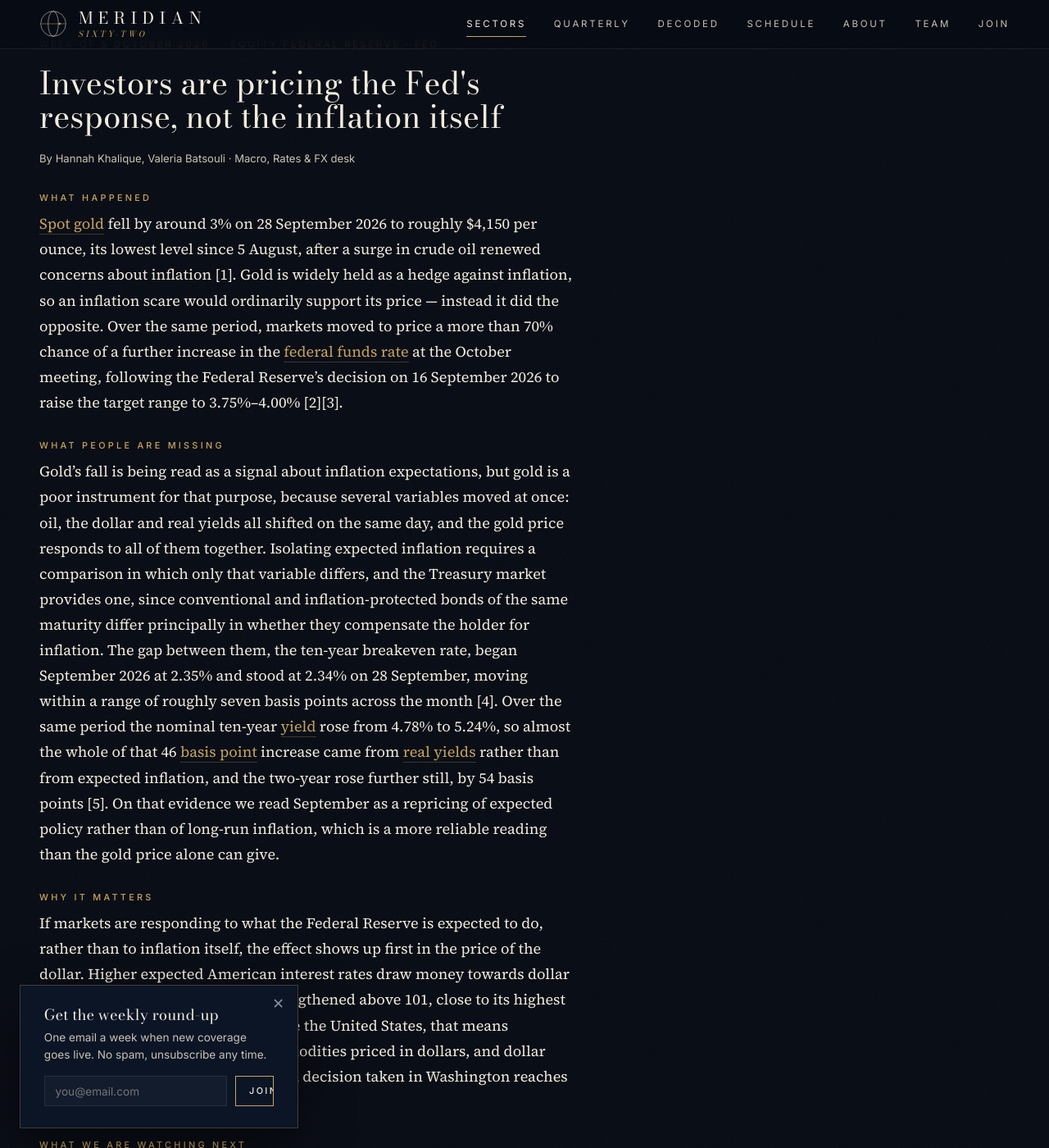
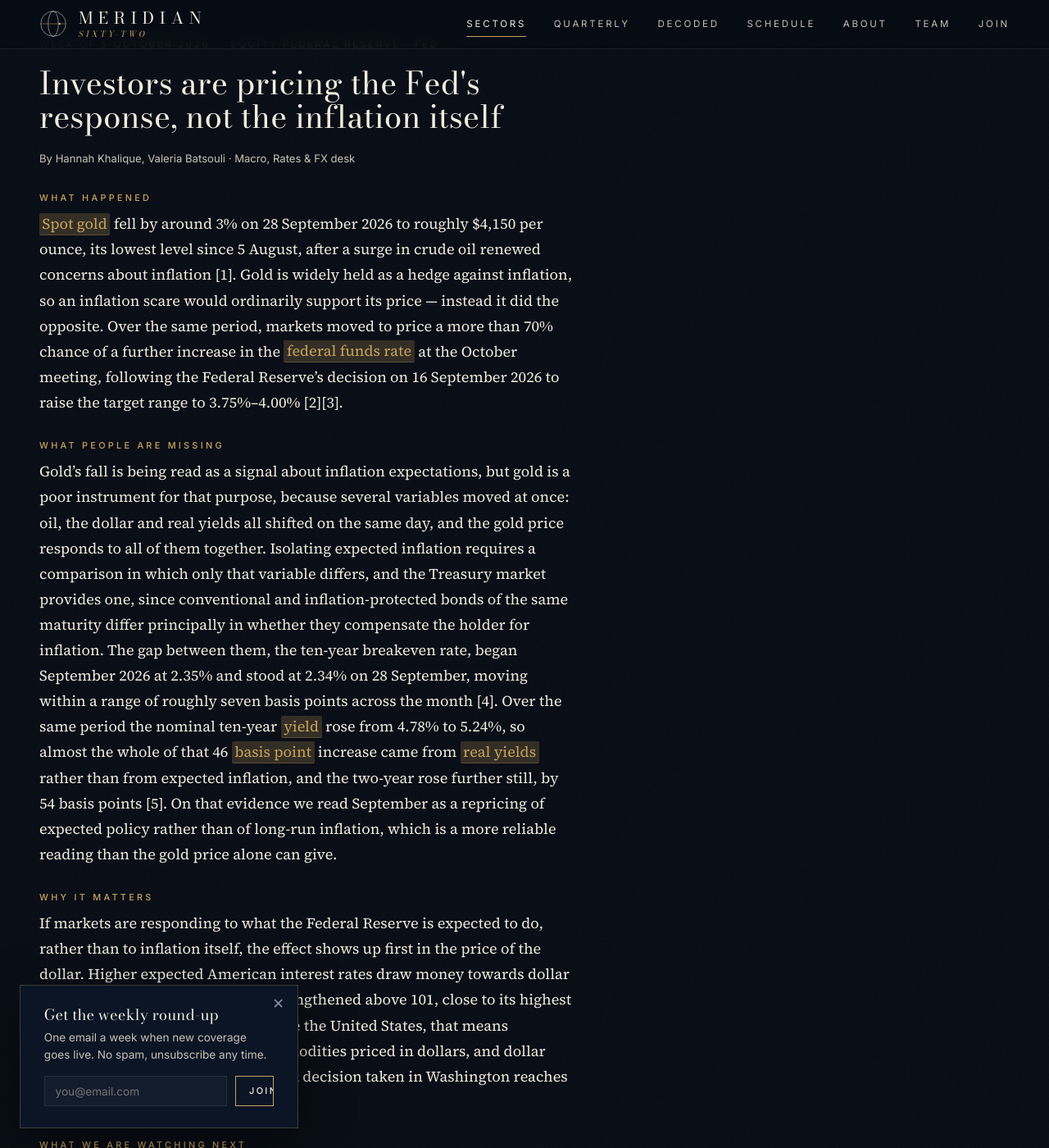
Before and after one commit to meridian62contact-lang/meridian62contact-lang.github.io, a Jekyll site: the page built from _sectors/10-macro-rates-fx.md, in a window 1280 px wide and 1400 px high, scrolled down 1401 px. Shown: the whole window at 82% size. Built offline with Jekyll 4.4.1, drawn with Linux system fonts in a browser that asks for light colours.

Commit message:
Update main.css

```diff
--- a/assets/css/main.css
+++ b/assets/css/main.css
@@ -258,6 +258,8 @@ body.nav-open .nav-toggle span::after{top:0;transform:rotate(-45deg)}
 .note__body li{margin-bottom:.35rem}
 .note__body a{color:var(--gold);border-bottom:1px solid var(--line)}
 .note__body a:hover{color:var(--gold-2)}
+.glossary-term{color:var(--ink);background:rgba(201,164,92,.22);border-bottom:1px solid var(--gold);text-decoration:none;padding:.02em .2em;border-radius:2px;transition:background .2s var(--ease),color .2s var(--ease)}
+.glossary-term:hover{background:rgba(201,164,92,.4);color:var(--bg)}
 .note__body sup{font-family:var(--sans);font-size:.7em;color:var(--gold)}
 .note__body blockquote{margin:1.5rem 0;padding-left:1.2rem;border-left:2px solid var(--gold);color:var(--ink-2);font-style:italic}
 .note__foot{margin-top:2rem;font-family:var(--sans);font-size:.74rem;color:var(--muted);line-height:1.55;max-width:68ch}
@@ -307,7 +309,7 @@ body.nav-open .nav-toggle span::after{top:0;transform:rotate(-45deg)}
 .glossary-letter::after{content:"";height:1px;flex:1;background:var(--line-soft)}
 .term{display:grid;grid-template-columns:minmax(160px,1fr) 3fr;gap:1rem 2rem;padding:1.1rem 0;border-top:1px solid var(--line-soft)}
 @media (max-width:600px){.term{grid-template-columns:1fr;gap:.3rem}}
-.term dt{font-family:var(--display);font-size:1.25rem}
+.term dt{font-family:var(--display);font-size:1.25rem;scroll-margin-top:100px}
 .term dd{margin:0;color:var(--ink-2)}
 .term dd .small{margin-top:.3rem}
 .search{width:100%;background:transparent;border:1px solid var(--line-soft);color:var(--ink);font-family:var(--sans);font-size:1rem;padding:.9rem 1.1rem;margin-bottom:1.6rem}
```
